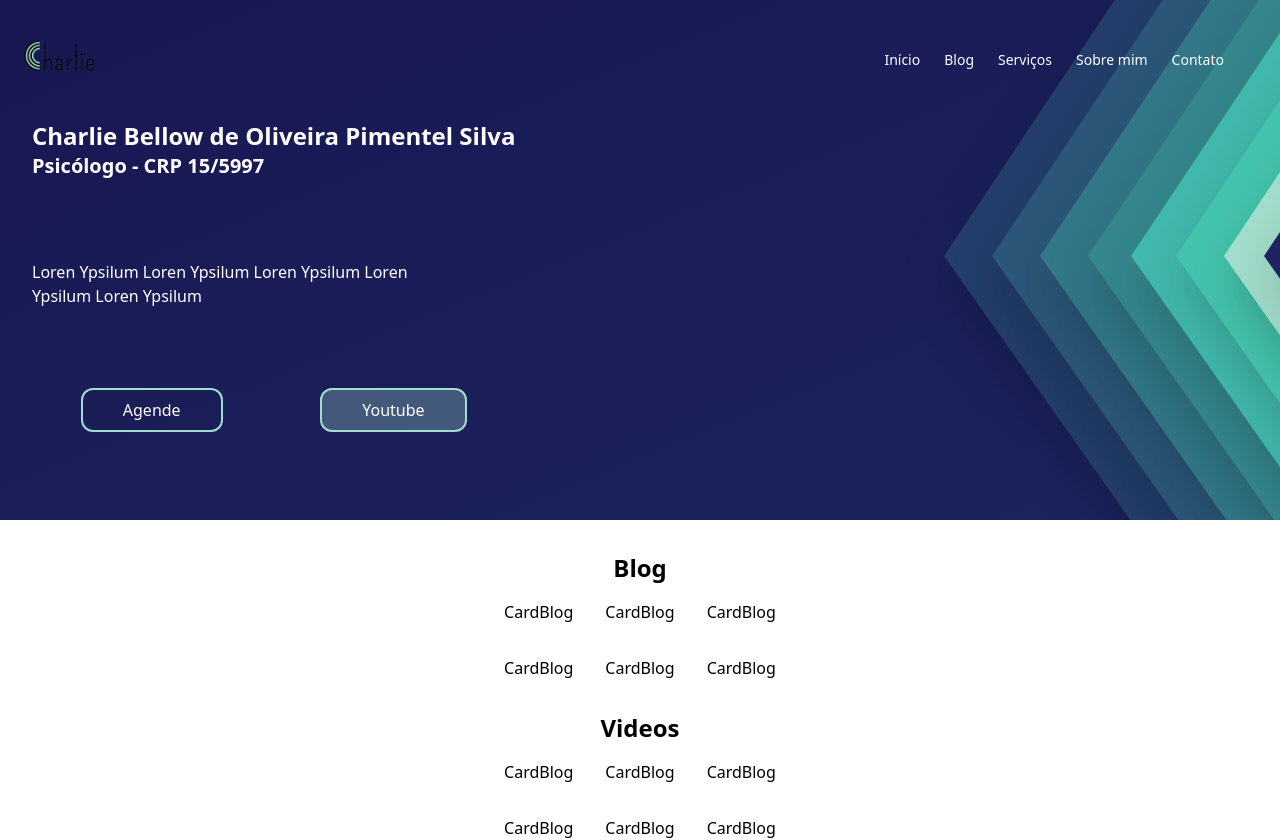
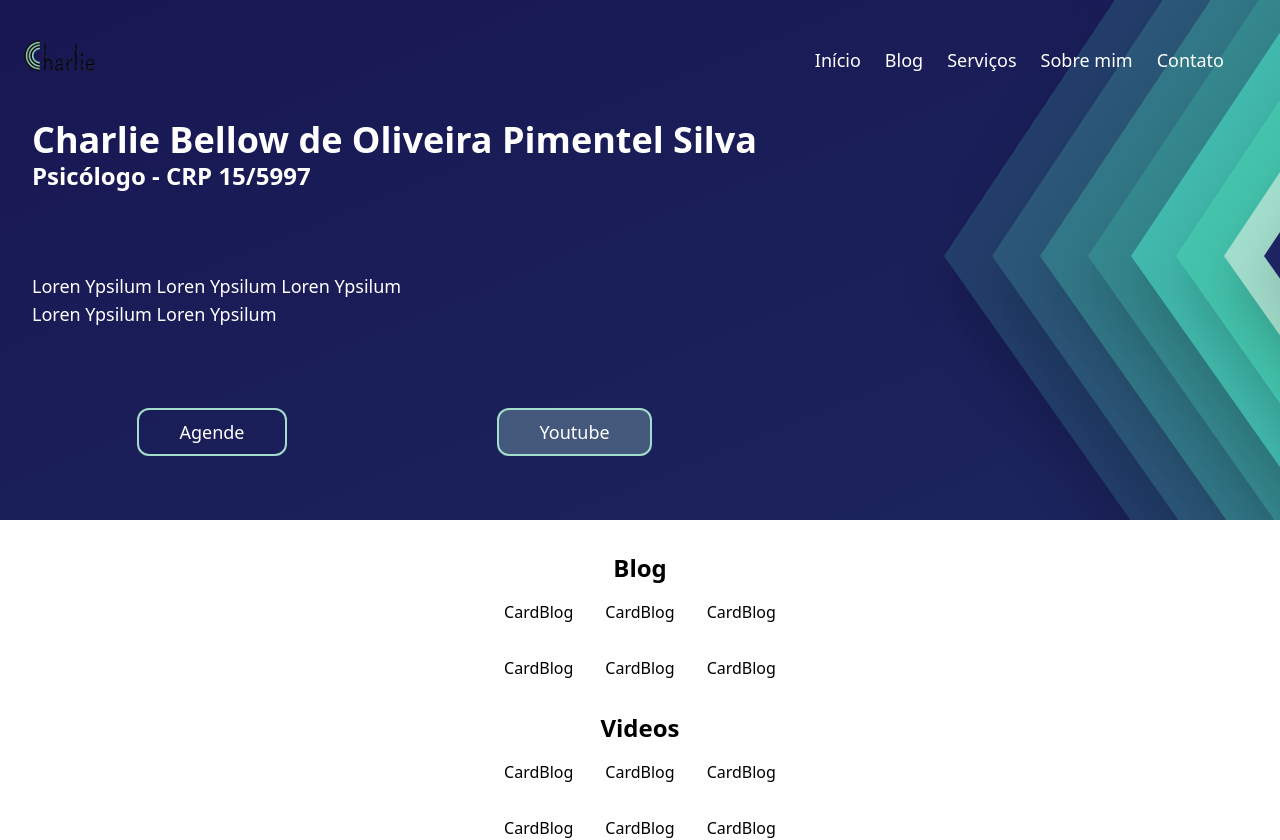
Before and after one commit to CharlieBellow/sitepsi, a Next.js app: page / in a window 1280 px wide. Built offline with nearby package versions, Linux system fonts and the light colour scheme.

Commit message:
increment tex font

```diff
--- a/src/components/CallToAction.tsx
+++ b/src/components/CallToAction.tsx
@@ -2,10 +2,10 @@ import React from 'react'
 
 export default function CallToAction() {
   return (
-    <div className=' px-8 retative text-white space-y-20 absolute z-90'>
-      <div>
-      <h1 className='text-2xl font-bold'>Charlie Bellow de Oliveira Pimentel Silva</h1>
-      <h2 className='text-xl font-bold'>Psicólogo - CRP 15/5997</h2>
+    <div className=' px-8 retative text-white space-y-20 absolute z-90 text-lg'>
+      <div className='text-lg'>
+      <h1 className='text-4xl font-bold'>Charlie Bellow de Oliveira Pimentel Silva</h1>
+      <h2 className='text-2xl font-bold'>Psicólogo - CRP 15/5997</h2>
       </div>
       <p className='max-w-96'>
       Loren Ypsilum Loren Ypsilum Loren Ypsilum Loren Ypsilum Loren Ypsilum
--- a/src/components/Header.tsx
+++ b/src/components/Header.tsx
@@ -7,7 +7,7 @@ export default function Header() {
     <div className="flex justify-between md:items-center flex-col md:flex-row">
       {/* trocar por uma logo com o nome branco */}
       <Image src={logo} alt="Logomarca de Charlie" width={120} />
-      <ul className="flex flex-col md:flex-row gap-2 w-full p-4 right-10 text-sm font-light z-50  absolute  text-white justify-end items-end space-x-4 ">
+      <ul className="flex flex-col md:flex-row gap-2 w-full p-4 right-10 text-sm font-light z-50  absolute lg:text-lg  text-white justify-end items-end space-x-4 ">
         <li className="hover:text-primary cursor-pointer">Início</li>
         <li className="hover:text-primary cursor-pointer">Blog</li>
         <li className="hover:text-primary cursor-pointer">Serviços</li>
--- a/src/components/HomePage.tsx
+++ b/src/components/HomePage.tsx
@@ -6,7 +6,7 @@ export default function HomePage() {
   return (
     <header
       className="overflow-hidden bg-gradient-to-br from-primary relative
-       to-danger"
+       to-danger "
     >
       <Header />
       <CallToAction />
```
